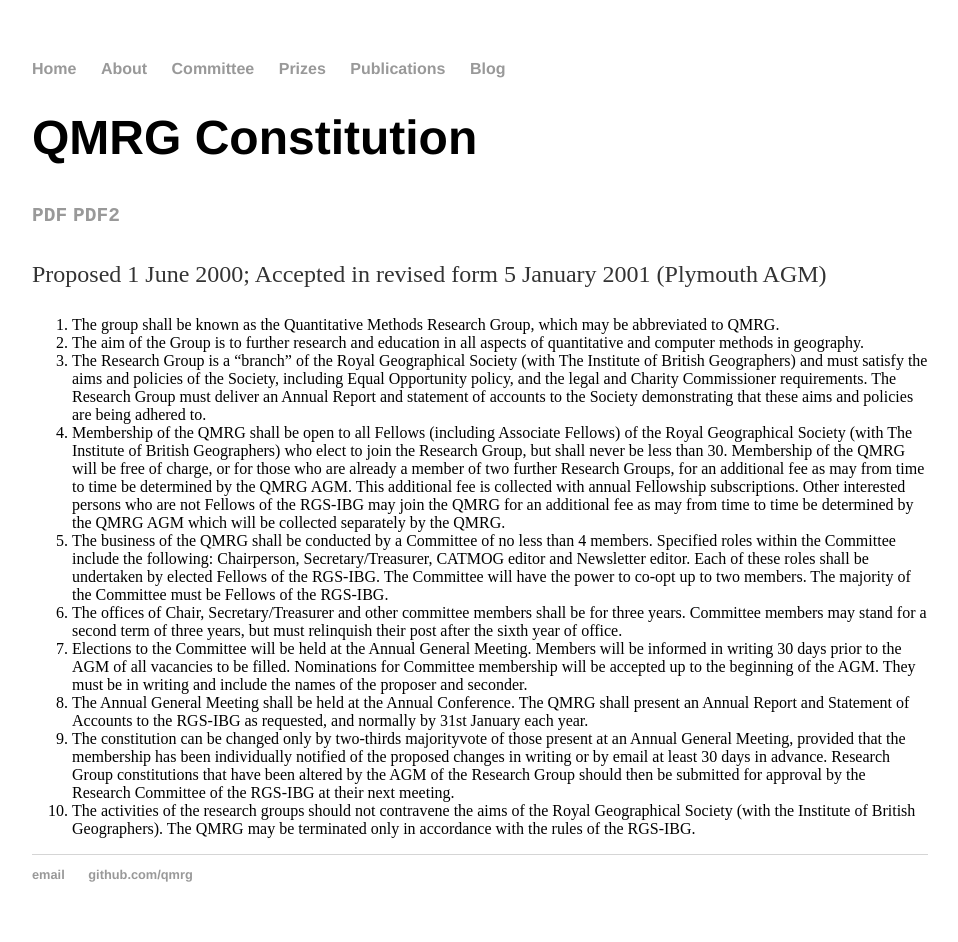
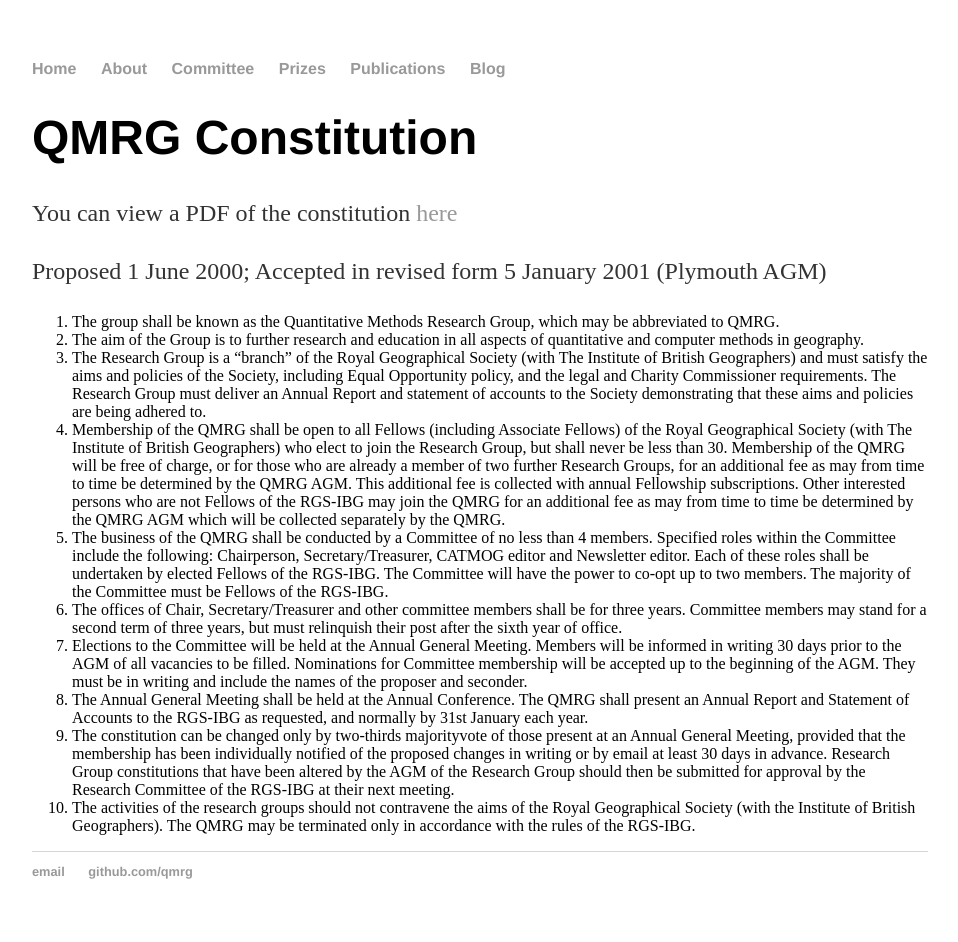
Before and after one commit to qmrg/constitution, a Jekyll site: the page built from index.md, in a window 1280 px wide. Shown: the whole page, without its empty margins (160-1118 px from the left). Built offline with Jekyll 4.4.1, drawn with Linux system fonts in a browser that asks for light colours.

Commit message:
Update index.md
Didnt work so leaving it as this

```diff
--- a/index.md
+++ b/index.md
@@ -5,7 +5,6 @@
 
 # QMRG Constitution
 
-[**`PDF`**](https://github.com/qmrg/constitution/blob/gh-pages/_includes/constitution.pdf)
-[**`PDF2`**](https://qmrg.github.io/constitution/_includes/constitution.pdf)
+You can view a PDF of the constitution [here](https://github.com/qmrg/constitution/blob/gh-pages/_includes/constitution.pdf)
 
 {% include constitution.md %}
```
